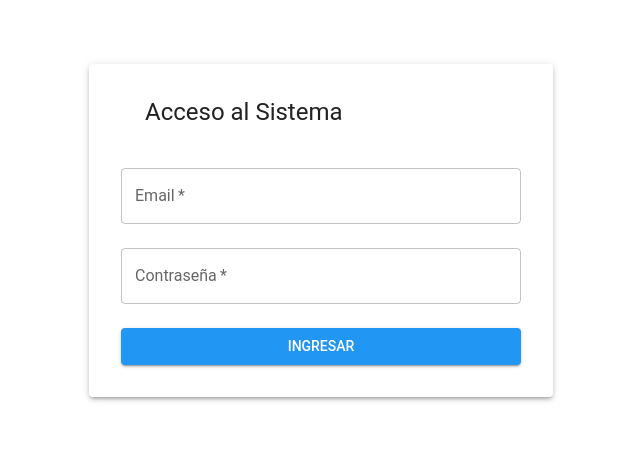
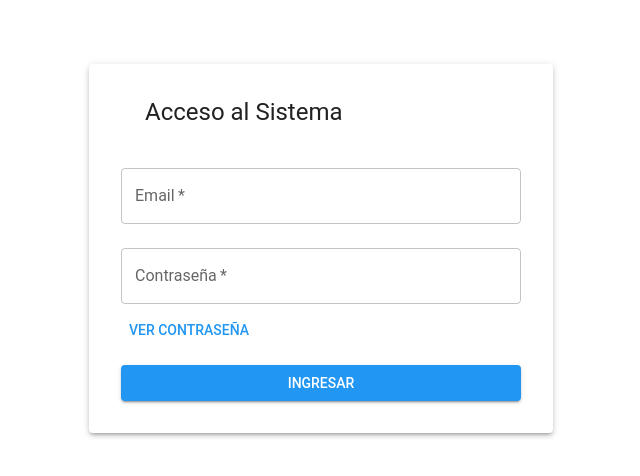
Before and after one commit to JorgeFi18/react-ticket-manager, a React (Vite) app: page /login in a window 1280 px wide. Shown: the top 476 px of the page, without its empty margins (319-959 px from the left). Built offline with nearby package versions, Linux system fonts and the light colour scheme; no server answers; some icons are missing.

Commit message:
Show password

```diff
--- a/src/components/Login.tsx
+++ b/src/components/Login.tsx
@@ -1,12 +1,14 @@
 import { useState } from 'react';
 import { useNavigate } from 'react-router-dom';
-import { Box, TextField, Button, Typography, Paper } from '@mui/material';
+import { Box, TextField, Button, Typography, Paper, IconButton } from '@mui/material';
 import LockIcon from '@mui/icons-material/Lock';
+import { Visibility, VisibilityOff } from '@mui/icons-material';
 import supabase from '../lib/supabase';
 
 export default function Login() {
     const [email, setEmail] = useState('');
     const [password, setPassword] = useState('');
+    const [viewPassword, setViewPassword] = useState(false);
     const navigate = useNavigate();
 
     const handleLogin = async (e: React.FormEvent) => {
@@ -40,13 +42,16 @@ export default function Login() {
 
                     <TextField
                         label="Contraseña"
-                        type="password"
+                        type={viewPassword ? "text" : "password"}
                         variant="outlined"
                         fullWidth
                         margin="normal"
                         required
                         onChange={(e) => setPassword(e.target.value)}
                     />
+                    <Button onClick={() => setViewPassword(!viewPassword)}>
+                        {viewPassword ? "Ocultar contraseña" : "Ver contraseña"}
+                    </Button>
 
                     <Button
                         type="submit"
```
